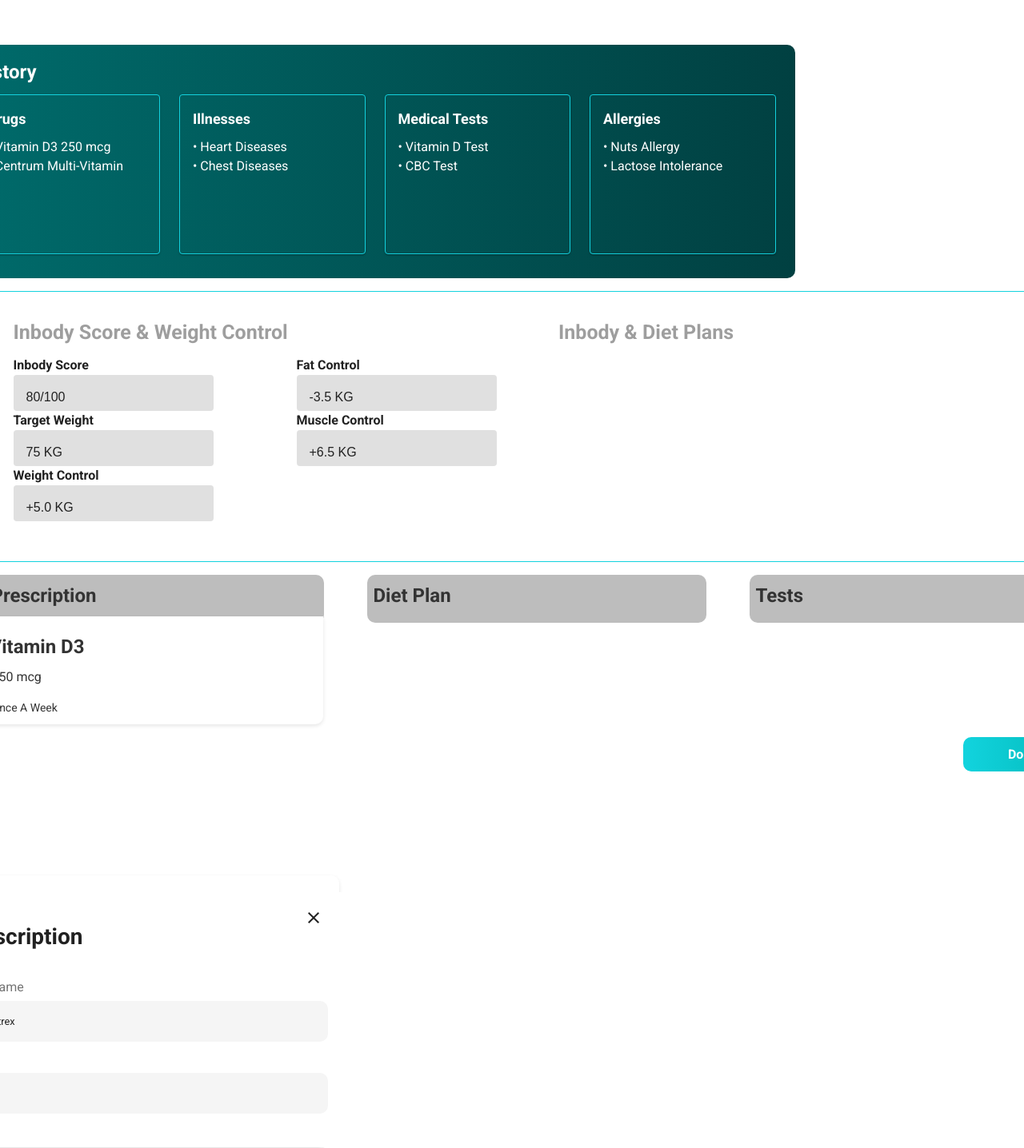
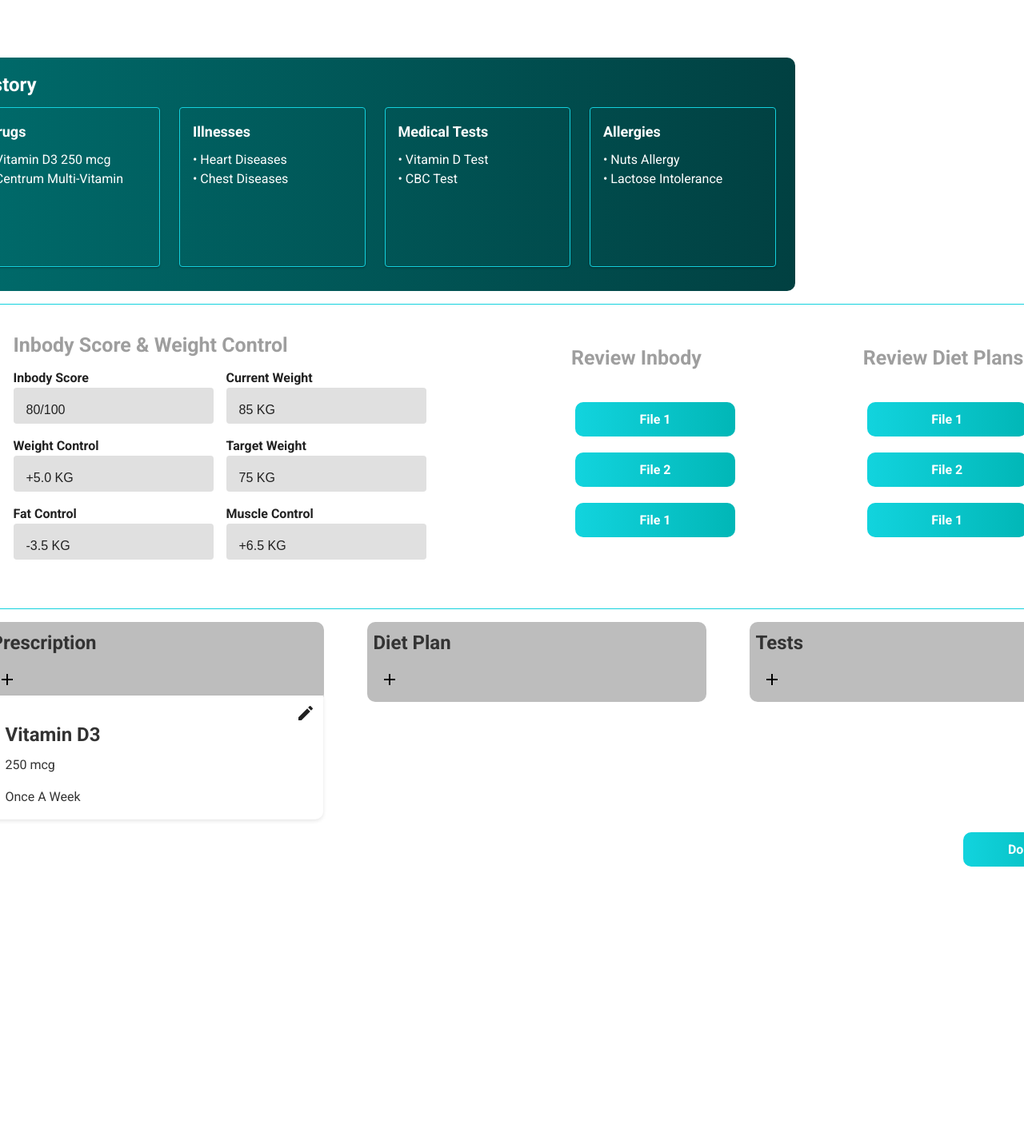
Before and after one commit to Zeyad-Amr/HealU, a React (Create React App) app in the folder client/: page /clinic/nutrition in a window 1280 px wide. Shown: the part 380-1816 px from the top of the page at 80% size. After the commit the page ends 1494 px from the top, so only its background shows below. Built offline with nearby package versions, Linux system fonts and the light colour scheme.

Commit message:
[Cli Nutrition] code optimization & UI additions

```diff
--- a/client/src/modules/clinics-portals/nutrition/components/Add.tsx
+++ b/client/src/modules/clinics-portals/nutrition/components/Add.tsx
@@ -1,6 +1,8 @@
-import React from "react";
+import React, { useState } from "react";
 import { styled, Theme } from "@mui/material/styles";
-import { Typography } from "@mui/material";
+import { Typography, Grid, IconButton } from "@mui/material";
+import AddIcon from "@mui/icons-material/Add";
+import PrescriptionModal from "./modal";
 
 interface AddProps {
   title: string;
@@ -29,13 +31,42 @@ const Title = styled(Typography)(({ theme }: { theme: Theme }) => ({
   fontWeight: "bold",
   color: "#333333",
   marginBottom: theme.spacing(1),
+  width: "50%",
 }));
 
 const Add: React.FC<AddProps> = ({ title }) => {
+  const [openModal, setOpenModal] = useState(false);
+
+  const handleOpenModal = () => {
+    setOpenModal(true);
+  };
+
+  const handleCloseModal = () => {
+    setOpenModal(false);
+  };
   return (
     <Container>
       <Card>
-        <Title>{title}</Title>
+        <Grid item>
+          <Title>{title}</Title>
+        </Grid>
+        <Grid item>
+          {/* <Icon
+            sx={{
+              fontSize: 30,
+              color: "#BDBDBD",
+              backgroundColor: "#000",
+              borderRadius: "50%",
+              marginLeft: "8px",
+            }}
+          >
+            add_circle
+          </Icon> */}
+          <IconButton sx={{ color: "black" }} onClick={handleOpenModal}>
+            <AddIcon />
+          </IconButton>
+          {openModal && <PrescriptionModal onClose={handleCloseModal} />}
+        </Grid>
       </Card>
     </Container>
   );
--- a/client/src/modules/clinics-portals/nutrition/components/dietPlan.tsx
+++ b/client/src/modules/clinics-portals/nutrition/components/dietPlan.tsx
@@ -1,6 +1,7 @@
 import React from "react";
 import { styled, Theme } from "@mui/material/styles";
-import { Grid, CardContent, Typography, TextField } from "@mui/material";
+import { Grid, CardContent, Typography } from "@mui/material";
+import PdfDownloader from "./pdfDownloader";
 
 interface DietPlanProps {}
 
@@ -45,6 +46,35 @@ const FieldTitle = styled(Typography)(({ theme }: { theme: Theme }) => ({
   fontWeight: "bold",
 }));
 
+interface Field {
+  title: string;
+  value: string;
+}
+
+const fields: Field[] = [
+  { title: "Inbody Score", value: "80/100" },
+  { title: "Current Weight", value: "85 KG" },
+  { title: "Weight Control", value: "+5.0 KG" },
+  { title: "Target Weight", value: "75 KG" },
+  { title: "Fat Control", value: "-3.5 KG" },
+  { title: "Muscle Control", value: "+6.5 KG" },
+];
+
+interface Section {
+  title: string;
+  component: React.ReactNode;
+}
+
+const sections: Section[] = [
+  {
+    title: "Review Inbody",
+    component: <PdfDownloader />,
+  },
+  {
+    title: "Review Diet Plans",
+    component: <PdfDownloader />,
+  },
+];
 const DietPlan: React.FC<DietPlanProps> = () => {
   return (
     <ContainerWrapper>
@@ -53,22 +83,13 @@ const DietPlan: React.FC<DietPlanProps> = () => {
           <CustomCard>
             <CardContent>
               <CardTitle>Inbody Score & Weight Control</CardTitle>
-              <Grid container spacing={13}>
-                <Grid item>
-                  <FieldTitle>Inbody Score</FieldTitle>
-                  <GreyContainer>80/100</GreyContainer>
-
-                  <FieldTitle>Target Weight</FieldTitle>
-                  <GreyContainer>75 KG</GreyContainer>
-                  <FieldTitle>Weight Control</FieldTitle>
-                  <GreyContainer>+5.0 KG</GreyContainer>
-                </Grid>
-                <Grid item>
-                  <FieldTitle>Fat Control</FieldTitle>
-                  <GreyContainer>-3.5 KG</GreyContainer>
-                  <FieldTitle>Muscle Control</FieldTitle>
-                  <GreyContainer>+6.5 KG</GreyContainer>
-                </Grid>
+              <Grid container spacing={2}>
+                {fields.map((field) => (
+                  <Grid item key={field.title}>
+                    <FieldTitle>{field.title}</FieldTitle>
+                    <GreyContainer>{field.value}</GreyContainer>
+                  </Grid>
+                ))}
               </Grid>
             </CardContent>
           </CustomCard>
@@ -76,8 +97,20 @@ const DietPlan: React.FC<DietPlanProps> = () => {
         <Grid item xs={12} sm={6}>
           <CustomCard>
             <CardContent>
-              <CardTitle>Inbody & Diet Plans</CardTitle>
-              {/* Add your implementation for title and photo upload here */}
+              <Grid container spacing={13}>
+                {sections.map((section) => (
+                  <Grid item xs={6} key={section.title}>
+                    <CustomCard>
+                      <CardContent>
+                        <CardTitle>{section.title}</CardTitle>
+                        <Grid container spacing={2}>
+                          <Grid item>{section.component}</Grid>
+                        </Grid>
+                      </CardContent>
+                    </CustomCard>
+                  </Grid>
+                ))}
+              </Grid>
             </CardContent>
           </CustomCard>
         </Grid>
--- a/client/src/modules/clinics-portals/nutrition/components/history.tsx
+++ b/client/src/modules/clinics-portals/nutrition/components/history.tsx
@@ -38,47 +38,42 @@ const CardTitle = styled(Typography)(({ theme }: { theme: Theme }) => ({
   marginBottom: "10px",
 }));
 
+const historySections = [
+  {
+    title: "Drugs",
+    items: ["Vitamin D3 250 mcg", "Centrum Multi-Vitamin"],
+  },
+  {
+    title: "Illnesses",
+    items: ["Heart Diseases", "Chest Diseases"],
+  },
+  {
+    title: "Medical Tests",
+    items: ["Vitamin D Test", "CBC Test"],
+  },
+  {
+    title: "Allergies",
+    items: ["Nuts Allergy", "Lactose Intolerance"],
+  },
+];
+
 const History: React.FC<HistoryProps> = () => {
   return (
     <ContainerWrapper>
       <Title>History</Title>
       <Grid container spacing={3}>
-        <Grid item xs={6} sm={3}>
-          <CustomCard>
-            <CardContent>
-              <CardTitle>Drugs</CardTitle>
-              <Typography>• Vitamin D3 250 mcg</Typography>
-              <Typography>• Centrum Multi-Vitamin</Typography>
-            </CardContent>
-          </CustomCard>
-        </Grid>
-        <Grid item xs={6} sm={3}>
-          <CustomCard>
-            <CardContent>
-              <CardTitle>Illnesses</CardTitle>
-              <Typography>• Heart Diseases</Typography>
-              <Typography>• Chest Diseases</Typography>
-            </CardContent>
-          </CustomCard>
-        </Grid>
-        <Grid item xs={6} sm={3}>
-          <CustomCard>
-            <CardContent>
-              <CardTitle>Medical Tests</CardTitle>
-              <Typography>• Vitamin D Test</Typography>
-              <Typography>• CBC Test</Typography>
-            </CardContent>
-          </CustomCard>
-        </Grid>
-        <Grid item xs={6} sm={3}>
-          <CustomCard>
-            <CardContent>
-              <CardTitle>Allergies</CardTitle>
-              <Typography>• Nuts Allergy</Typography>
-              <Typography>• Lactose Intolerance</Typography>
-            </CardContent>
-          </CustomCard>
-        </Grid>
+        {historySections.map((section) => (
+          <Grid item xs={6} sm={3} key={section.title}>
+            <CustomCard>
+              <CardContent>
+                <CardTitle>{section.title}</CardTitle>
+                {section.items.map((item) => (
+                  <Typography key={item}>{`• ${item}`}</Typography>
+                ))}
+              </CardContent>
+            </CustomCard>
+          </Grid>
+        ))}
       </Grid>
     </ContainerWrapper>
   );
--- a/client/src/modules/clinics-portals/nutrition/components/list.tsx
+++ b/client/src/modules/clinics-portals/nutrition/components/list.tsx
@@ -1,6 +1,8 @@
-import React from "react";
+import React, { useState } from "react";
 import { styled, Theme } from "@mui/material/styles";
 import { Typography } from "@mui/material";
+import EditIcon from "@mui/icons-material/Edit";
+import PrescriptionModal from "./modal";
 
 const Container = styled("div")(({ theme }: { theme: Theme }) => ({
   display: "flex",
@@ -12,19 +14,24 @@ const Container = styled("div")(({ theme }: { theme: Theme }) => ({
   padding: theme.spacing(2),
   boxSizing: "border-box",
 }));
+const IconButton = styled("div")({
+  backgroundColor: "transparent",
+  border: "none",
+  cursor: "pointer",
+  marginLeft: "390px",
+  marginTop: "10px",
+});
 
 const Card = styled("div")(({ theme }: { theme: Theme }) => ({
   backgroundColor: "#ffffff",
   marginLeft: "40px",
   marginTop: "-24px",
-  //   borderRadius: "5px",
   borderBottomLeftRadius: "10px",
   borderBottomRightRadius: "10px",
   padding: "-60px",
   boxSizing: "border-box",
   boxShadow: "0 2px 5px rgba(0, 0, 0, 0.1)",
   width: "424px",
-  //   display: "flex-horizontal",
 }));
 
 const Title = styled(Typography)(({ theme }: { theme: Theme }) => ({
@@ -32,33 +39,38 @@ const Title = styled(Typography)(({ theme }: { theme: Theme }) => ({
   fontWeight: "bold",
   color: "#333333",
   marginBottom: theme.spacing(1),
-  marginLeft: "7px",
-  marginTop: "20px",
+  marginLeft: "27px",
+  marginTop: "-10px",
 }));
 
 const Content = styled(Typography)(({ theme }: { theme: Theme }) => ({
   fontSize: "16px",
   color: "#333333",
   marginBottom: theme.spacing(2),
-  marginLeft: "10px",
-}));
-
-const InstructionText = styled(Typography)(({ theme }: { theme: Theme }) => ({
-  fontSize: "14px",
-  color: "#333333",
-  margin: 0,
-  marginLeft: "10px",
-  marginBottom: "10px",
+  marginLeft: "27px",
 }));
 
 const ListPrescription: React.FC = () => {
+  const [openModal, setOpenModal] = useState(false);
+
+  const handleOpenModal = () => {
+    setOpenModal(true);
+  };
+
+  const handleCloseModal = () => {
+    setOpenModal(false);
+  };
+
   return (
     <Container>
       <Card>
+        <IconButton aria-label="edit" onClick={handleOpenModal}>
+          <EditIcon fontSize="medium" />
+        </IconButton>
+        {openModal && <PrescriptionModal onClose={handleCloseModal} />}
         <Title>Vitamin D3 </Title>
         <Content>250 mcg</Content>
-
-        <InstructionText>Once A Week</InstructionText>
+        <Content>Once A Week</Content>
       </Card>
     </Container>
   );
--- a/client/src/modules/clinics-portals/nutrition/components/modal.tsx
+++ b/client/src/modules/clinics-portals/nutrition/components/modal.tsx
@@ -9,20 +9,36 @@ interface PrescriptionModalProps {
   onClose: () => void;
 }
 
+interface PrescriptionField {
+  label: string;
+  name: keyof Prescription;
+}
+
+interface Prescription {
+  drugName: string;
+  dose: string;
+  notes: string;
+  saveTime: string;
+}
+
 const ModalWrapper = styled("div")(({ theme }: { theme: Theme }) => ({
   display: "flex",
-  marginTop: "100px",
+  marginTop: "5px",
   height: "75vh",
   width: "500px",
-  border: " 1px solid white",
+  backgroundColor: "#fff",
   boxSizing: "border-box",
   borderRadius: "10px",
   alignItems: "left",
   boxShadow: "0 2px 5px rgba(0, 0, 0, 0.1)",
+  position: "fixed",
+  top: "50%",
+  left: "50%",
+  transform: "translate(-50%, -50%)",
+  zIndex: 100,
 }));
 
 const ModalTitle = styled("h3")({
-  //   marginTop: -40,
   marginTop: -16,
   marginBottom: 30,
   textAlign: "left",
@@ -46,7 +62,6 @@ const FormWrapper = styled("form")(({ theme }: { theme: Theme }) => ({
   marginLeft: "5px",
   marginTop: "20px",
   width: "500px",
-  //   alignItems: "left",
 }));
 
 const LabelWrapper = styled("label")(({ theme }: { theme: Theme }) => ({
@@ -101,9 +116,15 @@ const PrescriptionModal: React.FC<PrescriptionModalProps> = ({ onClose }) => {
     saveTime: "After Breakfast",
   });
 
-  const handleChange = (e: React.ChangeEvent<HTMLInputElement>) => {
-    const { name, value } = e.target;
-    setPrescription({ ...prescription, [name]: value });
+  const handleChange = (
+    e: React.ChangeEvent<HTMLInputElement>,
+    name: keyof Prescription
+  ) => {
+    const { value } = e.target;
+    setPrescription((prevPrescription) => ({
+      ...prevPrescription,
+      [name]: value,
+    }));
   };
 
   const handleSubmit = (e: React.FormEvent<HTMLFormElement>) => {
@@ -112,11 +133,17 @@ const PrescriptionModal: React.FC<PrescriptionModalProps> = ({ onClose }) => {
     // Submit logic here
   };
 
+  const prescriptionFields: PrescriptionField[] = [
+    { label: "Drug Name", name: "drugName" },
+    { label: "Dose", name: "dose" },
+    { label: "Notes", name: "notes" },
+  ];
+
   return (
     <ModalWrapper>
       <FormWrapper onSubmit={handleSubmit}>
         <Grid item>
-          <ExitButton>
+          <ExitButton onClick={onClose}>
             <CloseIcon />
           </ExitButton>
         </Grid>
@@ -124,37 +151,25 @@ const PrescriptionModal: React.FC<PrescriptionModalProps> = ({ onClose }) => {
           <ModalTitle>Prescription</ModalTitle>
         </Grid>
 
-        <LabelWrapper>
-          Drug Name
-          <InputWrapper
-            type="text"
-            name="drugName"
-            value={prescription.drugName}
-            onChange={handleChange}
-          />
-        </LabelWrapper>
-        <LabelWrapper>
-          Dose
-          <InputWrapper
-            type="text"
-            name="dose"
-            value={prescription.dose}
-            onChange={handleChange}
-          />
-        </LabelWrapper>
+        {prescriptionFields.map((field) => (
+          <LabelWrapper key={field.name}>
+            {field.label}
+            <InputWrapper
+              type="text"
+              name={field.name}
+              value={prescription[field.name]}
+              onChange={(e: React.ChangeEvent<HTMLInputElement>) =>
+                handleChange(e, field.name)
+              }
+            />
+          </LabelWrapper>
+        ))}
+
         <LabelWrapper>
           Time
           <MultiSelect />
         </LabelWrapper>
-        <LabelWrapper>
-          Notes
-          <InputWrapper
-            type="text"
-            name="notes"
-            value={prescription.notes}
-            onChange={handleChange}
-          />
-        </LabelWrapper>
+
         <StyledButton type="submit">Save</StyledButton>
       </FormWrapper>
     </ModalWrapper>
--- a/client/src/modules/clinics-portals/nutrition/components/multiSelect.tsx
+++ b/client/src/modules/clinics-portals/nutrition/components/multiSelect.tsx
@@ -3,7 +3,7 @@ import Box from "@mui/material/Box";
 import TextField from "@mui/material/TextField";
 import MenuItem from "@mui/material/MenuItem";
 
-const currencies = [
+const time = [
   {
     value: "After Breakfast",
     label: "After Breakfast",
@@ -47,7 +47,7 @@ export default function SelectTextFields() {
           defaultValue="After Breakfast"
           variant="filled"
         >
-          {currencies.map((option) => (
+          {time.map((option) => (
             <MenuItem key={option.value} value={option.value}>
               {option.label}
             </MenuItem>
--- /dev/null
+++ b/client/src/modules/clinics-portals/nutrition/components/pdfDownloader.tsx
@@ -0,0 +1,72 @@
+import React, { useState } from "react";
+import { styled, Theme } from "@mui/material/styles";
+
+interface File {
+  name: string;
+  url: string;
+}
+
+const Container = styled("div")({
+  height: "200px",
+  overflow: "auto",
+  width: "250px",
+});
+
+const FileList = styled("ul")({
+  listStyleType: "none",
+  padding: 0,
+});
+
+const FileListItem = styled("li")({
+  padding: "5px 0",
+});
+
+const DownloadButton = styled("button")(({ theme }: { theme: Theme }) => ({
+  margin: "5px",
+  transitionDuration: "0.4s",
+  width: "200px",
+  fontFamily: theme.typography.fontFamily,
+  fontSize: 16,
+  fontWeight: "bold",
+  color: "#fff",
+  backgroundImage:
+    "linear-gradient(90deg, hsla(183, 85%, 47%, 1) 0%, hsla(180, 99%, 36%, 1) 100%)",
+  border: "none",
+  borderRadius: "10px",
+  padding: "12px 24px",
+  cursor: "pointer",
+  textAlign: "center",
+  textDecoration: "none",
+}));
+
+const PdfDownloader: React.FC = () => {
+  const [files, setFiles] = useState<File[]>([
+    { name: "File 1", url: "http://example.com/file1.pdf" },
+    { name: "File 2", url: "http://example.com/file2.pdf" },
+    { name: "File 1", url: "http://example.com/file1.pdf" },
+    { name: "File 2", url: "http://example.com/file2.pdf" },
+    { name: "File 1", url: "http://example.com/file1.pdf" },
+    { name: "File 2", url: "http://example.com/file2.pdf" },
+    // add more files here
+  ]);
+
+  const handleDownload = (file: File) => {
+    window.open(file.url, "_blank");
+  };
+
+  return (
+    <Container>
+      <FileList>
+        {files.map((file, index) => (
+          <FileListItem key={index}>
+            <DownloadButton onClick={() => handleDownload(file)}>
+              {file.name}
+            </DownloadButton>
+          </FileListItem>
+        ))}
+      </FileList>
+    </Container>
+  );
+};
+
+export default PdfDownloader;
--- a/client/src/modules/clinics-portals/nutrition/pages/nutritionDashboard.tsx
+++ b/client/src/modules/clinics-portals/nutrition/pages/nutritionDashboard.tsx
@@ -1,16 +1,12 @@
 import React, { useState } from "react";
-// import React from "react";
 import { Grid } from "@mui/material";
 import { styled, Theme } from "@mui/material/styles";
-import { Container } from "@mui/material";
-import { theme } from "../../../../../src/core/theme/theme";
 import PatientData from "../components/PatientData";
 import History from "../components/history";
 import CustomContainer from "../components/dietPlan";
 import ListPrescription from "../components/list";
 import Add from "../components/Add";
 import Button from "../components/Button";
-import PrescriptionModal from "../components/modal";
 
 const ContainerWrapper = styled("div")(({ theme }: { theme: Theme }) => ({
   marginTop: "10px",
@@ -18,25 +14,20 @@ const ContainerWrapper = styled("div")(({ theme }: { theme: Theme }) => ({
   justifyContent: "center",
 }));
 
-const ContentWrapper = styled("div")({
-  // marginTop: "10px",
-});
+const ContentWrapper = styled("div")({});
 
 const NutritionDashBoard = () => {
-  const prescription = {
-    drug: "Loratadine",
-    dosage: "10 MG",
-  };
-
   const [openModal, setOpenModal] = useState(false);
 
   const handleOpenModal = () => {
     setOpenModal(true);
   };
 
-  const handleCloseModal = () => {
-    setOpenModal(false);
-  };
+  const additionalComponents = [
+    { component: <Add title="Prescription" />, key: "prescription" },
+    { component: <Add title="Diet Plan" />, key: "dietPlan" },
+    { component: <Add title="Tests" />, key: "tests" },
+  ];
 
   return (
     <ContainerWrapper>
@@ -51,34 +42,24 @@ const NutritionDashBoard = () => {
           <Grid item>
             <CustomContainer />
             <Grid container spacing={2}>
-              <Grid item>
-                <Add title="Prescription" />
-              </Grid>
-              <Grid item>
-                <Add title="Diet Plan" />
-              </Grid>
-              <Grid item>
-                <Add title="Tests" />
-              </Grid>
+              {additionalComponents.map((componentData) => (
+                <Grid item key={componentData.key}>
+                  {componentData.component}
+                </Grid>
+              ))}
             </Grid>
 
             <Grid container spacing={2}>
               <Grid item>
                 <ListPrescription />
               </Grid>
-              <Grid item>{/* <ListPrescription /> */}</Grid>
-              <Grid item>{/* <ListPrescription /> */}</Grid>
             </Grid>
-            {/* <ListPrescription /> */}
           </Grid>
         </Grid>
 
         <Grid container spacing={2}>
           <Grid item>
             <Button label="Done" onClick={handleOpenModal} />
-            <div>
-              <PrescriptionModal onClose={handleCloseModal} />
-            </div>
           </Grid>
         </Grid>
       </ContentWrapper>
```
Also changed, not shown: client/public/index.html (+12 -4 lines), client/src/modules/clinics-portals/nutrition/components/PatientData.tsx (+20 -17 lines), client/src/modules/clinics-portals/nutrition/pages/index.tsx (+1 -9 lines).
